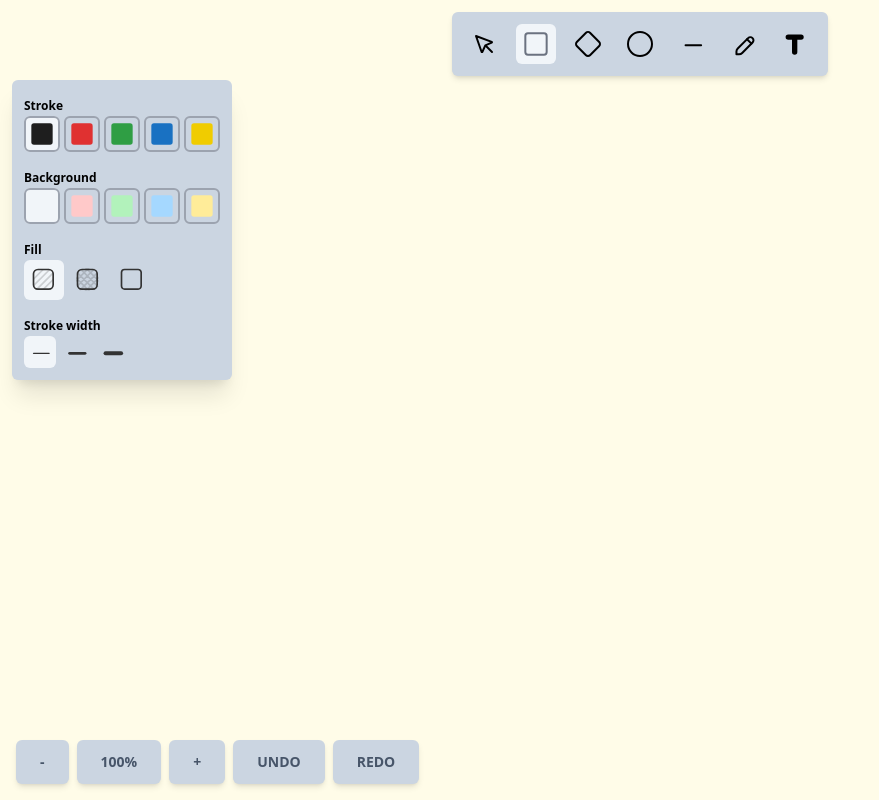
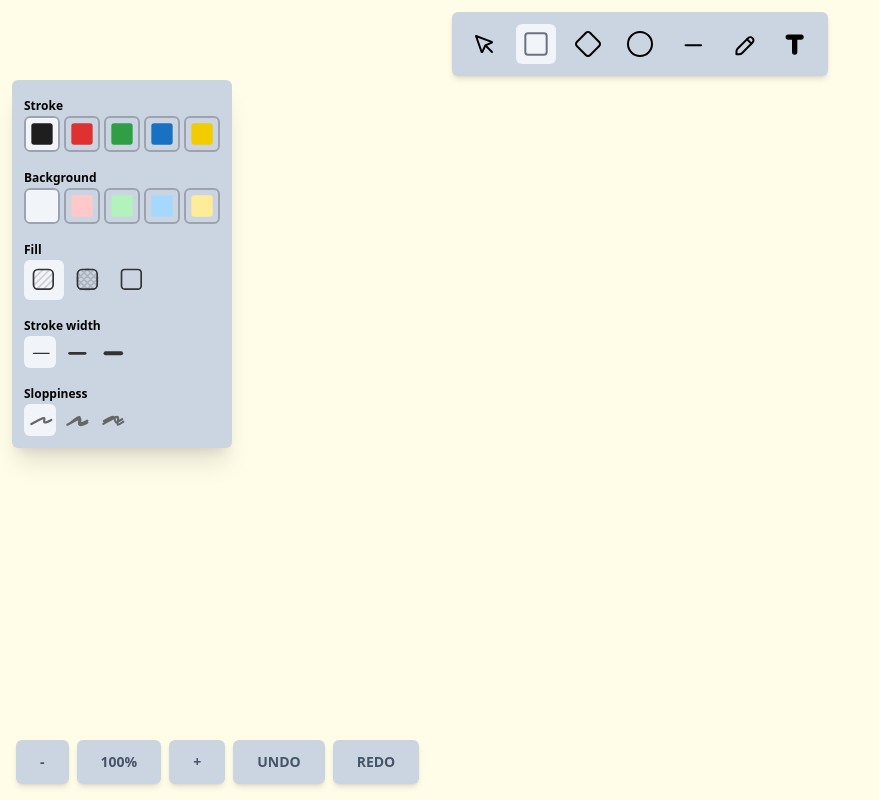
Before and after one commit to mmendesas/whiteboard, a React (Vite) app: page / in a window 1280 px wide. Shown: the whole page, without its empty margins (0-879 px from the left). Built offline with nearby package versions, Linux system fonts and the light colour scheme.

Commit message:
feat: add roughness style to tool options

```diff
--- a/src/components/Icons.tsx
+++ b/src/components/Icons.tsx
@@ -213,3 +213,39 @@ export const FillOptionsIcon = (props: any) => {
     }
   );
 };
+
+export const SloppinessIcon = (props: any) => {
+  const Architect = () => (
+    <path
+      d="M2.5 12.038c1.655-.885 5.9-3.292 8.568-4.354 2.668-1.063.101 2.821 1.32 3.104 1.218.283 5.112-1.814 5.112-1.814"
+      strokeWidth="1.6"
+    ></path>
+  );
+
+  const Artist = () => (
+    <path
+      d="M2.5 12.563c1.655-.886 5.9-3.293 8.568-4.355 2.668-1.062.101 2.822 1.32 3.105 1.218.283 5.112-1.814 5.112-1.814m-13.469 2.23c2.963-1.586 6.13-5.62 7.468-4.998 1.338.623-1.153 4.11-.132 5.595 1.02 1.487 6.133-1.43 6.133-1.43"
+      strokeWidth="1.6"
+    ></path>
+  );
+
+  const Sloppiness = () => (
+    <path
+      d="M2.5 11.936c1.737-.879 8.627-5.346 10.42-5.268 1.795.078-.418 5.138.345 5.736.763.598 3.53-1.789 4.235-2.147M2.929 9.788c1.164-.519 5.47-3.28 6.987-3.114 1.519.165 1 3.827 2.121 4.109 1.122.281 3.839-2.016 4.606-2.42"
+      strokeWidth="1.6"
+    ></path>
+  );
+
+  return getSvgBase(
+    <>
+      {props.name === 'architect' && <Architect {...props} />}
+      {props.name === 'artist' && <Artist {...props} />}
+      {props.name === 'sloppiness' && <Sloppiness {...props} />}
+    </>,
+    {
+      ...props,
+      title: 'Sloppiness',
+      className: 'w-8 h-8 relative top-1 left-1',
+    }
+  );
+};
--- a/src/components/Toolprops.tsx
+++ b/src/components/Toolprops.tsx
@@ -1,11 +1,18 @@
-import { useEffect, useState } from 'react';
+import { useCallback, useEffect, useState } from 'react';
 import {
   strokeColors,
   backgroundColors,
   fillStyle,
   strokeWidth,
+  sloppinessStyle,
 } from '../constants';
-import { FillOptionsIcon, LineIcon, RectangleIcon } from './Icons';
+
+import {
+  FillOptionsIcon,
+  LineIcon,
+  RectangleIcon,
+  SloppinessIcon,
+} from './Icons';
 import { useBoard } from '../context/BoardContext';
 
 export const Toolprops = () => {
@@ -14,6 +21,7 @@ export const Toolprops = () => {
     backgroundColor: backgroundColors[0].value,
     fillStyle: fillStyle[0].name,
     strokeWidth: strokeWidth[0].value,
+    sloppinessStyle: sloppinessStyle[0].value,
   };
   const [options, setOptions] = useState(initialState);
 
@@ -23,7 +31,7 @@ export const Toolprops = () => {
     selectedOptionsAction(options);
   }, [options]);
 
-  const handleOptionChange = (key: string, value: string) => {
+  const handleOptionChange = (key: string, value: string | number) => {
     setOptions((prev) => ({ ...prev, [key]: value }));
   };
 
@@ -75,11 +83,28 @@ export const Toolprops = () => {
               className={
                 options.strokeWidth === value ? 'rounded-md bg-slate-100' : ''
               }
-              onClick={() =>
-                handleOptionChange('strokeWidth', value.toString())
-              }
+              onClick={() => handleOptionChange('strokeWidth', value)}
             >
               <LineIcon color="#333" strokeWidth={value} />
+            </div>
+          ))}
+        </div>
+      </div>
+
+      <div>
+        <span className="text-black text-xs font-bold">Sloppiness</span>
+        <div className="flex gap-1">
+          {sloppinessStyle.map(({ name, value }) => (
+            <div
+              key={name}
+              className={
+                options.sloppinessStyle === value
+                  ? 'rounded-md bg-slate-100'
+                  : ''
+              }
+              onClick={() => handleOptionChange('sloppinessStyle', value)}
+            >
+              <SloppinessIcon name={name} color="#666" />
             </div>
           ))}
         </div>
--- a/src/constants/toolprops.ts
+++ b/src/constants/toolprops.ts
@@ -25,3 +25,9 @@ export const strokeWidth = [
   { name: 'regular', value: 2 },
   { name: 'bold', value: 3 },
 ];
+
+export const sloppinessStyle = [
+  { name: 'architect', value: 1.5 }, //
+  { name: 'artist', value: 2.8 },
+  { name: 'sloppiness', value: 5 },
+];
--- a/src/context/BoardContext.tsx
+++ b/src/context/BoardContext.tsx
@@ -61,7 +61,7 @@ interface BoardAction {
 
 const boardReducer = (state: BoardState, action: BoardAction) => {
   //
-  console.log('state right now', state);
+  // console.log('state right now', state);
 
   switch (action.type) {
     case 'selected_tool':
--- a/src/elements/createElement.ts
+++ b/src/elements/createElement.ts
@@ -17,8 +17,11 @@ export const createElement = (
 
   const options = {
     fill: toolOptions.backgroundColor,
+    fillStyle: toolOptions.fillStyle,
+    roughness: toolOptions.sloppinessStyle,
     stroke: toolOptions.strokeColor,
-    fillStyle: toolOptions.fillStyle,
+    strokeStyle: toolOptions.strokeStyle,
+    strokeWidth: toolOptions.strokeWidth,
   };
 
   console.log('options', options);
```
